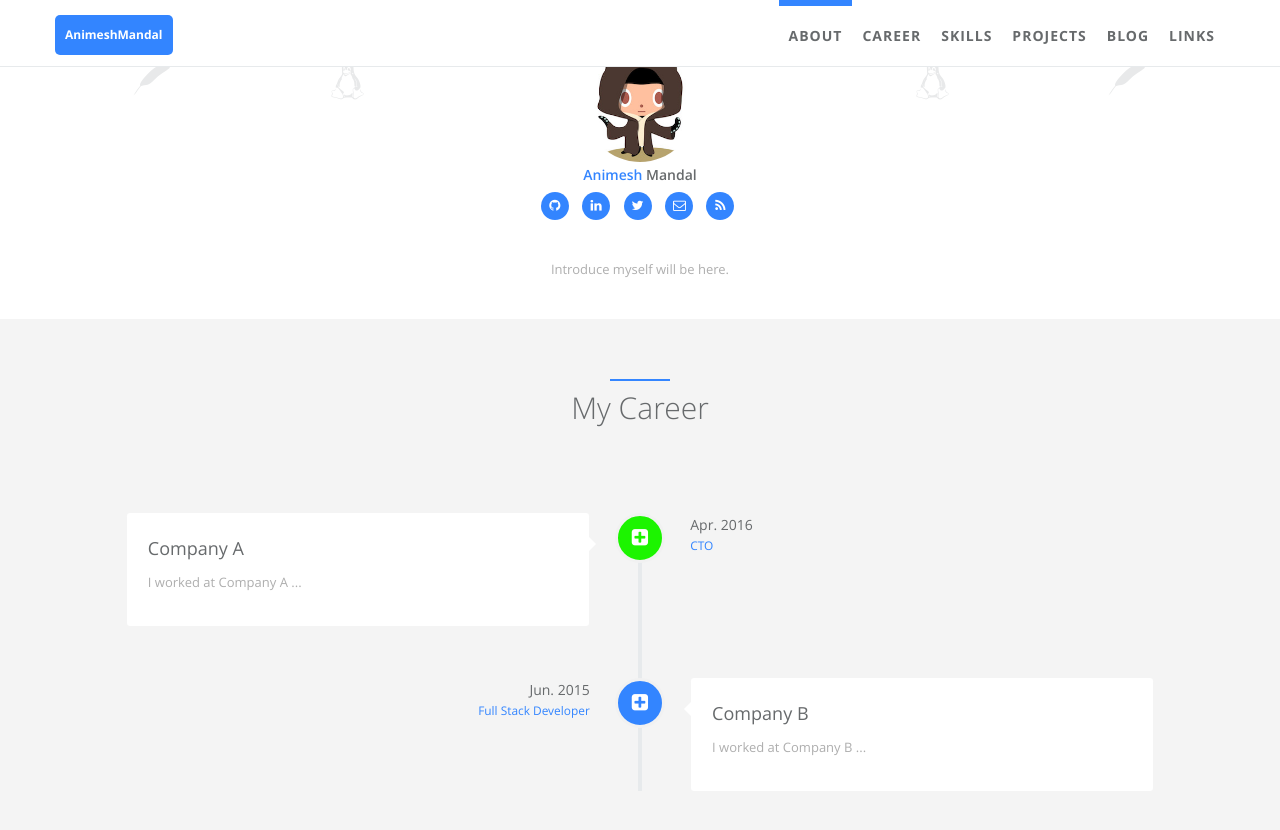
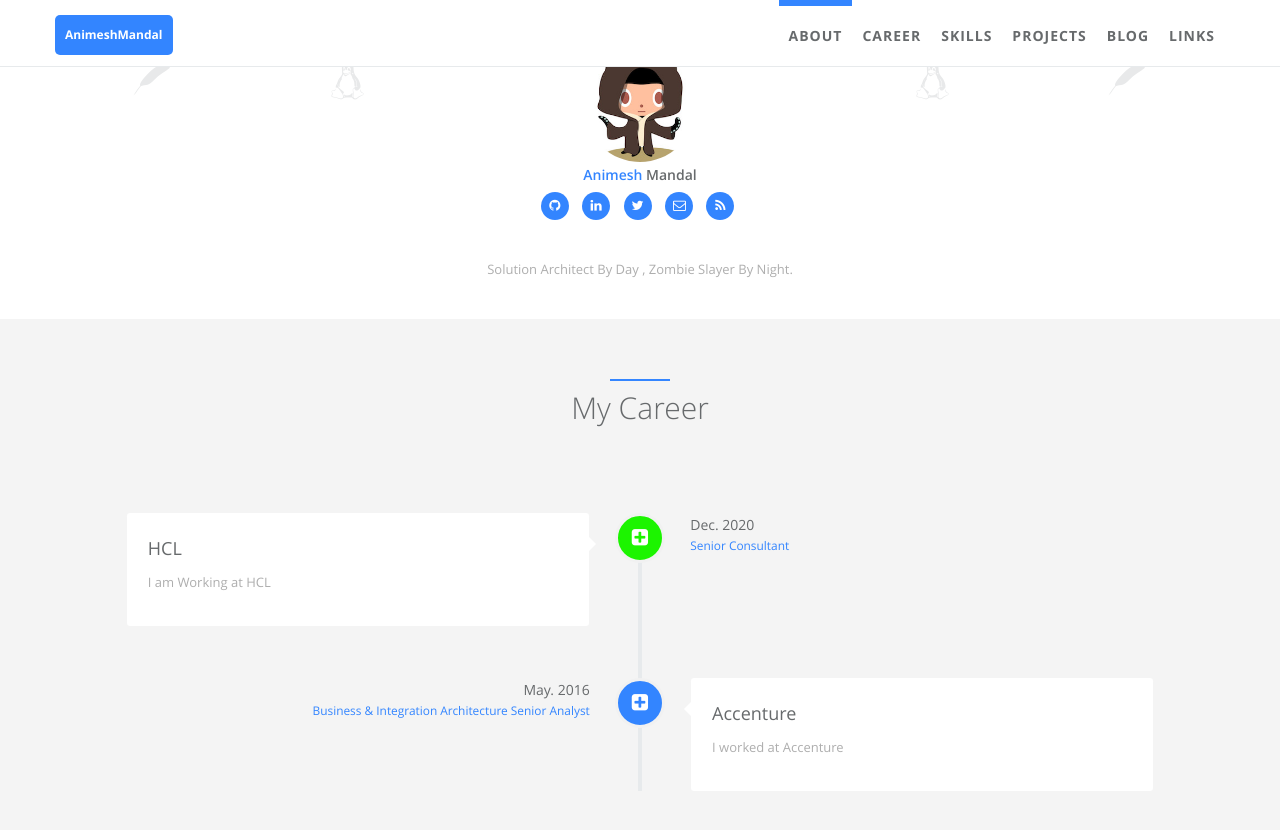
Before and after one commit to SolitaryCyborg/AnimeshMandal, a Jekyll site: the page built from index.html, in a window 1280 px wide and 900 px high, scrolled down 563 px. Shown: the top 830 px of the window. Built offline with Jekyll 4.4.1, drawn with Linux system fonts in a browser that asks for light colours.

Commit message:
ADD Companies

```diff
--- a/_config.yml
+++ b/_config.yml
@@ -28,7 +28,7 @@ author:  # change following line to your infomation.
   skill_icon2:
     - name: fa-linux
     - name: icon-apache
-  desc: Introduce myself will be here.  # Describe yourself.
+  desc: Solution Architect By Day , Zombie Slayer By Night.  # Describe yourself.
 
 # comment
 disqus:  # if you wanna comment feature, go to https://disqus.com/ to get your configuration; if not, comment following two lines.
--- a/_data/index/careers.yml
+++ b/_data/index/careers.yml
@@ -1,30 +1,30 @@
 # careers section data
 # if you don't have language feature(language.yml is empty), ignore "i18n" items
 - name:
-    detail: Company A
+    detail: HCL
     i18n: company_a
   desc:
-    detail: I worked at Company A ...
+    detail: I am Working at HCL
     i18n: company_a_desc
   date:
-    detail: Apr. 2016
+    detail: Dec. 2020
     i18n: company_a_date
   job:
-    detail: CTO
+    detail: Senior Consultant
     i18n: company_a_job
   icon: fa-plus-square
   present: true
 
 - name:
-    detail: Company B
+    detail: Accenture
     i18n: company_b
   desc:
-    detail: I worked at Company B ...
+    detail: I worked at Accenture
     i18n: company_b_desc
   date:
-    detail: Jun. 2015
+    detail: May. 2016
     i18n: company_b_date
   job:
-    detail: Full Stack Developer
+    detail: Business & Integration Architecture Senior Analyst
     i18n: company_b_job
   icon: fa-plus-square
```
